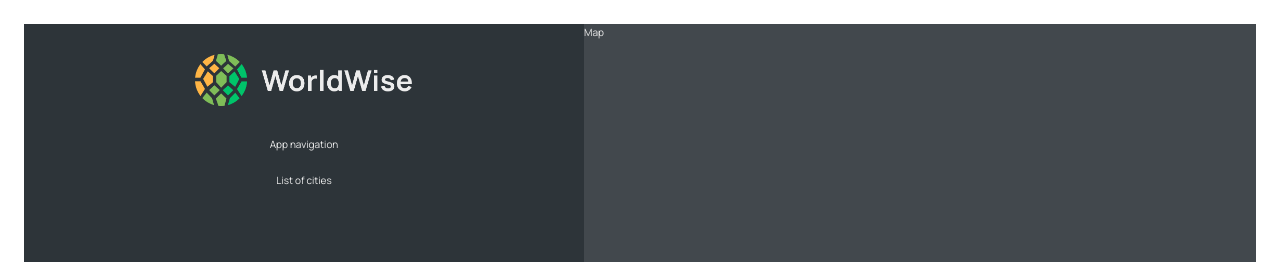
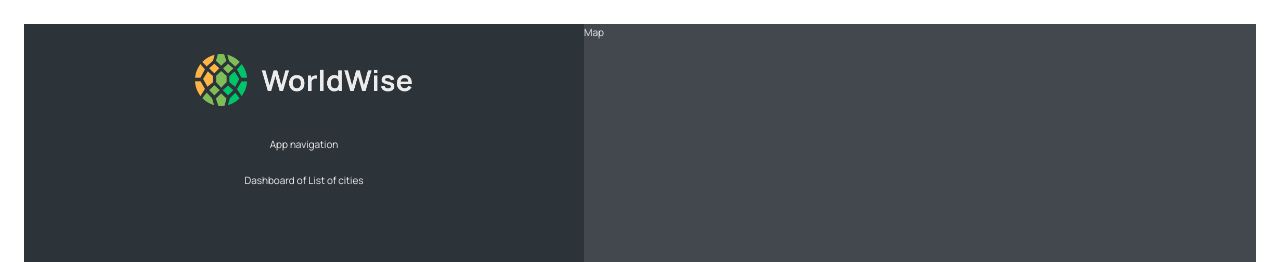
Before and after one commit to slevinas/advanced-react-apps, a React (Vite) app in the folder worldwise/: page /app in a window 1280 px wide. Shown: the top 262 px of the page. Built offline with nearby package versions, Linux system fonts and the light colour scheme.

Commit message:
added nested routes and used the OUTLET tag and a default for no segment for parent component

```diff
--- a/worldwise/src/App.jsx
+++ b/worldwise/src/App.jsx
@@ -17,9 +17,13 @@
         <Route path="product" element={<Product />} />
         <Route path="pricing" element={<Pricing />} />
         <Route path="login" element={<Login  />} />
+        <Route path="app" element={<AppLayout />}>
+          <Route index element={<p>Dashboard of List of cities</p>} />
+          <Route path="cities" element={<p>List of cities</p>} />
+          <Route path="countries" element={<p>Countries</p>} />
+          <Route path="form" element={<p>Form</p>} />
+        </Route>
         <Route path="*" element={<PageNotFound />} />
-        <Route path="app" element={<AppLayout />} />
-
 
       </Routes>
     </BrowserRouter>
--- a/worldwise/src/components/Sidebar.jsx
+++ b/worldwise/src/components/Sidebar.jsx
@@ -1,3 +1,4 @@
+import { Outlet } from 'react-router-dom'
 import { AppNav } from './AppNav'
 import Footer from './Footer'
 import Logo from './Logo'
@@ -9,8 +10,7 @@
       <Logo />
       <AppNav />
 
-      <p>List of cities</p>
-
+      <Outlet />
       <Footer />
 
 
```
